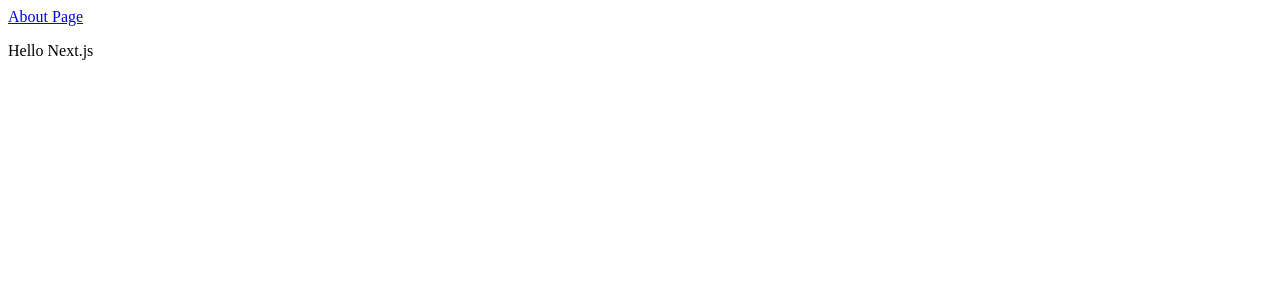
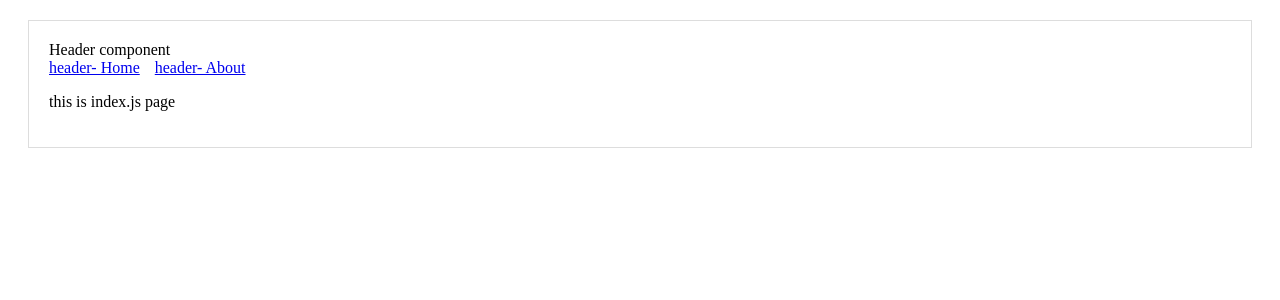
Before and after one commit to moon-choi/batman-tv-shows, a Next.js app: page / in a window 1280 px wide. Shown: the top 300 px of the page. Built offline with nearby package versions, Linux system fonts and the light colour scheme.

Commit message:
Method 1 - Layout as a Higher Order Component

```diff
--- a/components/Header.js
+++ b/components/Header.js
@@ -6,12 +6,18 @@ const linkStyle = {
 
 const Header = () => (
   <div>
+    <div>
+      Header component
+    </div>
+
     <Link href="/">
-      <a style={linkStyle}>Home</a>
+      <a style={linkStyle}>header- Home</a>
     </Link>
+
     <Link href="/about">
-      <a style={linkStyle}>About</a>
+      <a style={linkStyle}>header- About</a>
     </Link>
+
   </div>
 );
 
--- a/components/Layout.js
+++ b/components/Layout.js
@@ -1,10 +1,33 @@
-import Header from './Header';
 
-const Layout = ({ children }) => (
-  <div>
+import Header from './Header'
+
+const layoutStyle = {
+  margin: 20,
+  padding: 20,
+  border: '1px solid #DDD'
+}
+
+//method 0.
+const Layout = props => (
+  <div style={layoutStyle}>
     <Header />
-    {children}
+    {props.children} {/* <p>this is index.js page</p> */}
   </div>
-);
+)
 
-export default Layout;
+export default Layout
+
+/*
+// method 1.
+
+const withLayout = Page => {
+  return () => (
+    <div style={layoutStyle}>
+      <Header />
+      <Page />
+    </div>
+  )
+}
+
+export default withLayout
+*/
--- a/pages/index.js
+++ b/pages/index.js
@@ -1,14 +1,16 @@
-// This is the Link API
-import Link from 'next/link'
-import Header from '../components/Header'
+import Layout from '../components/Layout'
 
-const Index = () => (
-  <div>
-    <Link href="/about">
-      <a>About Page</a>
-    </Link>
-    <p>Hello Next.js</p>
-  </div>
-)
+/* method 1
+import withLayout from '../components/Layout'
+const Page = () => <p>Hello Next.js</p>
+export default withLayout(Page)
+*/
 
-export default Index
+// method 0
+export default function Index() {
+  return (
+    <Layout>
+      <p>this is index.js page</p>
+    </Layout>
+  )
+}
```
Also changed, not shown: pages/about.js (+18 -4 lines).
